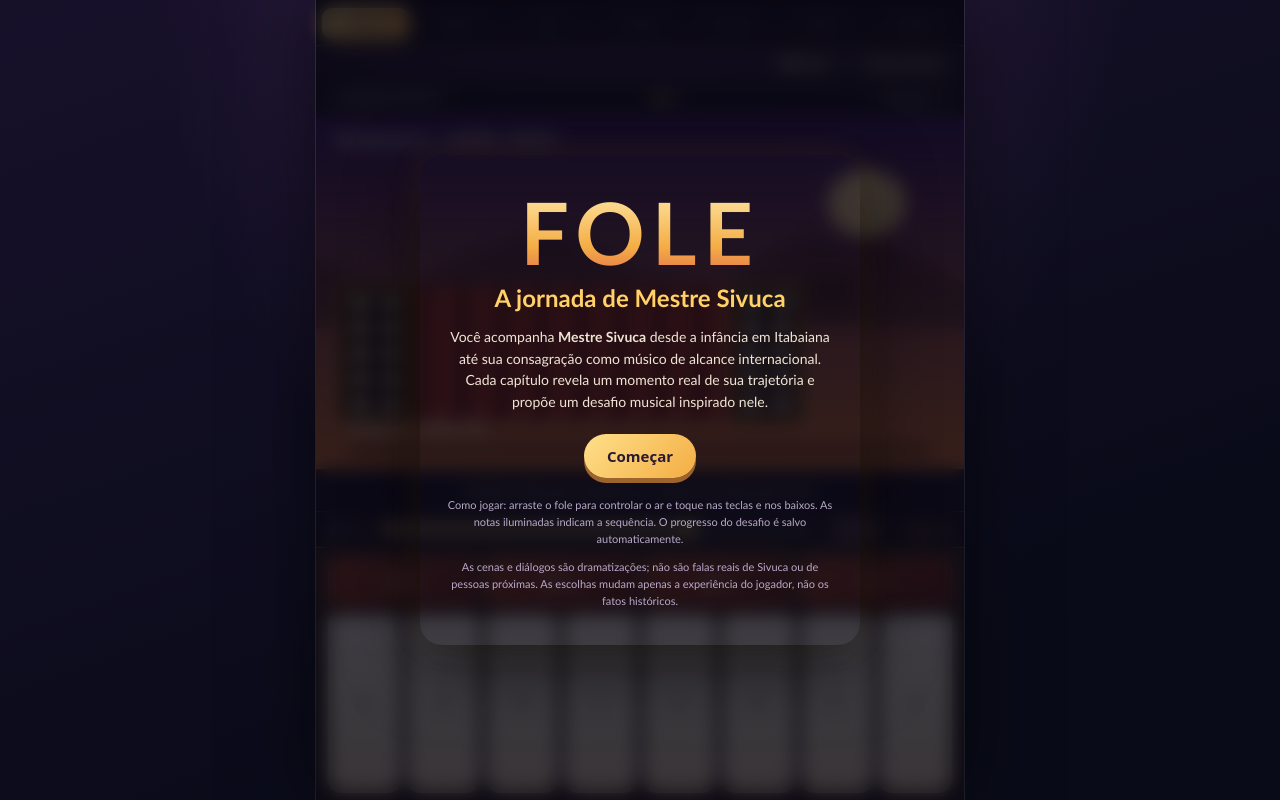
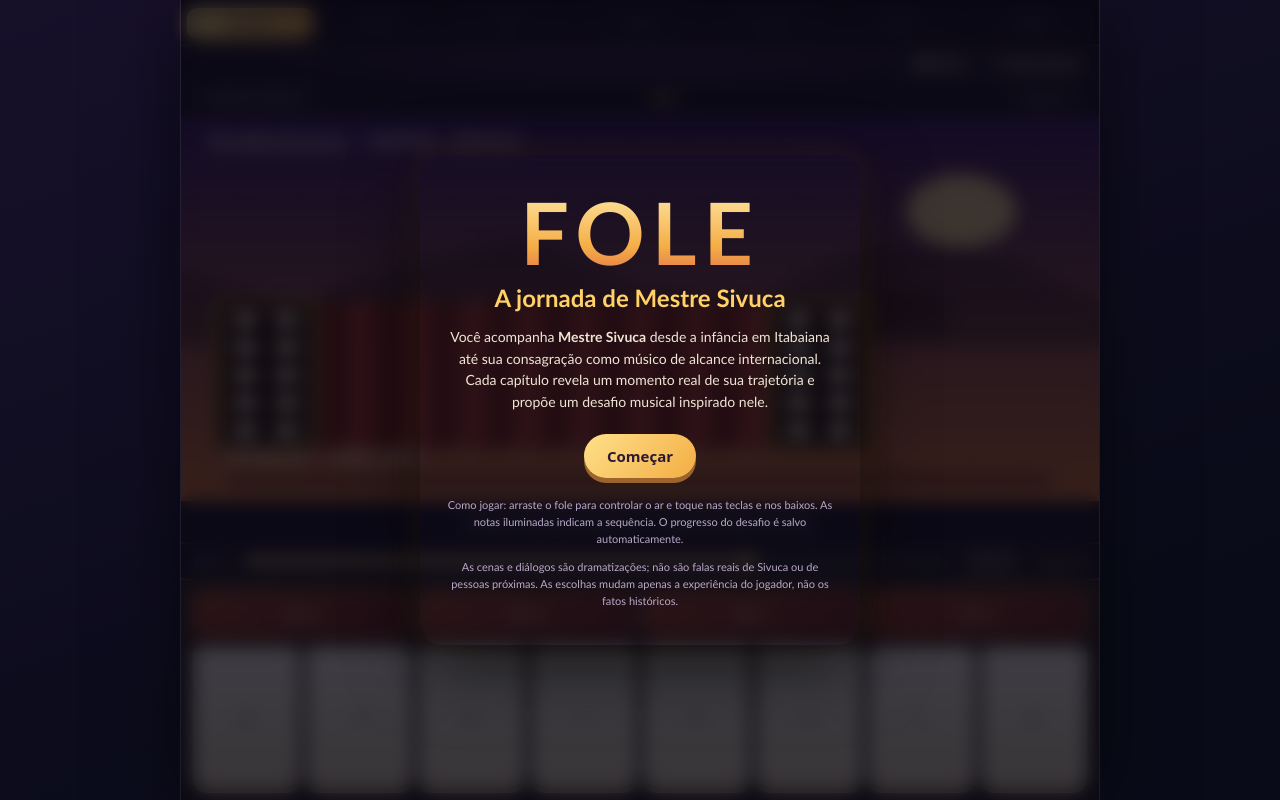
Before and after one commit to marcoslacerda0401-web/Sivuca-games, a plain HTML site: page index.html in a window 1280 px wide. Drawn offline with Linux system fonts and the light colour scheme.

Commit message:
Amplia a área do jogo e a ilustração no desktop

```diff
--- a/index.html
+++ b/index.html
@@ -18,7 +18,7 @@ body{
     radial-gradient(ellipse at 50% -15%,rgba(124,73,142,.38),transparent 55%),
     linear-gradient(160deg,#17102a,#090b18 80%);
 }
-#a{position:relative;width:min(100vw,650px);height:100dvh;margin:auto;display:flex;
+#a{position:relative;width:min(100vw,920px);height:100dvh;margin:auto;display:flex;
   flex-direction:column;padding-top:env(safe-area-inset-top,0px)}
 #map{display:grid;grid-template-columns:repeat(7,minmax(0,1fr));gap:4px;padding:8px 6px 6px;background:rgba(14,10,25,.88);
   border-bottom:1px solid var(--line);backdrop-filter:blur(12px)}
@@ -35,7 +35,7 @@ body{
   padding:7px 12px;background:rgba(26,20,42,.76);font-size:11px;color:#d9cde9}
 #hud strong{color:var(--sun);font-size:13px}
 #hud .tag{border:1px solid var(--line);border-radius:20px;padding:5px 9px}
-canvas{width:100%;height:auto;max-height:44vh;aspect-ratio:400/250;display:block;flex:0 0 auto;
+canvas{width:100%;height:auto;max-height:48vh;aspect-ratio:400/250;display:block;flex:0 0 auto;
   touch-action:none;background:#171027}
 #msg{padding:9px 12px;min-height:43px;display:flex;align-items:center;justify-content:center;
   font-size:13px;background:rgba(25,19,43,.95);text-align:center;color:#f7e8ce;
@@ -85,7 +85,7 @@ em{color:#d9c1e8;font-style:normal;font-size:12px}
 @keyframes fl{0%{opacity:.9}100%{opacity:0}}
 @media(max-height:680px){
   #map{padding:6px}#map button{padding:6px 1px;font-size:9px}
-  #hud{padding:4px 10px}canvas{max-height:37vh}
+  #hud{padding:4px 10px}canvas{max-height:40vh}
   #msg{min-height:34px;padding:5px 8px;font-size:12px}#soundbar{padding:3px 8px}
   #kb{gap:6px;padding:7px 9px calc(8px + env(safe-area-inset-bottom,0px))}
   .b{height:40px}#ks{min-height:58px}.k{min-height:58px}
```
